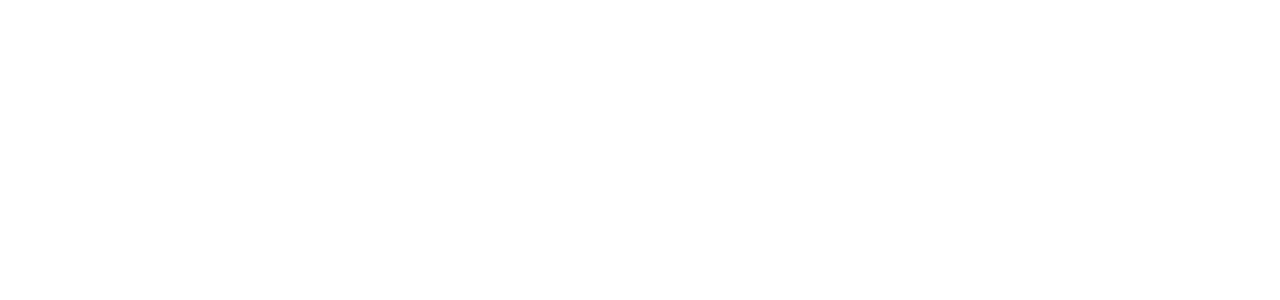
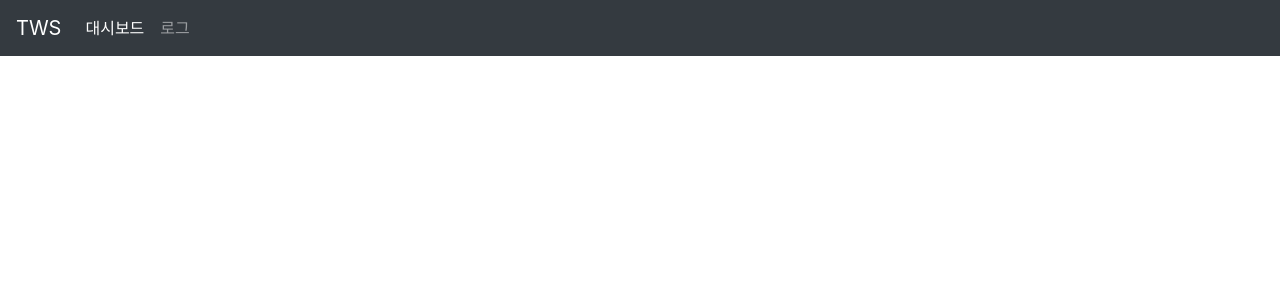
Before and after one commit to Dictor/TWS, a PHP site: page / in a window 1280 px wide. Before the commit the part shown is empty. Shown: the top 300 px of the page. Run offline with PHP 8.4, Linux system fonts and the light colour scheme; some libraries are stand-ins or nearby versions.

Commit message:
navbar 추가

```diff
--- a/Web/index.php
+++ b/Web/index.php
@@ -15,5 +15,20 @@
 		<script src="https://stackpath.bootstrapcdn.com/bootstrap/4.3.1/js/bootstrap.min.js" integrity="sha384-JjSmVgyd0p3pXB1rRibZUAYoIIy6OrQ6VrjIEaFf/nJGzIxFDsf4x0xIM+B07jRM" crossorigin="anonymous"></script>
 	</head>
     <body>
+    <nav class="navbar navbar-expand-lg navbar-dark bg-dark">
+        <a class="navbar-brand" href="#">TWS</a>
+        <button class="navbar-toggler" type="button" data-toggle="collapse" data-target="#navbarSupportedContent" aria-controls="navbarSupportedContent" aria-expanded="false" aria-label="Toggle navigation">
+            <span class="navbar-toggler-icon"></span>
+        </button>
+        <div class="collapse navbar-collapse" id="navbarSupportedContent">
+            <ul class="navbar-nav mr-auto">
+            <li class="nav-item active">
+                <a class="nav-link" href="#">대시보드 <span class="sr-only">(current)</span></a>
+            </li>
+            <li class="nav-item">
+                <a class="nav-link" href="#">로그</a>
+            </li>
+        </div>
+        </nav>
     </body>
 </html>
```
